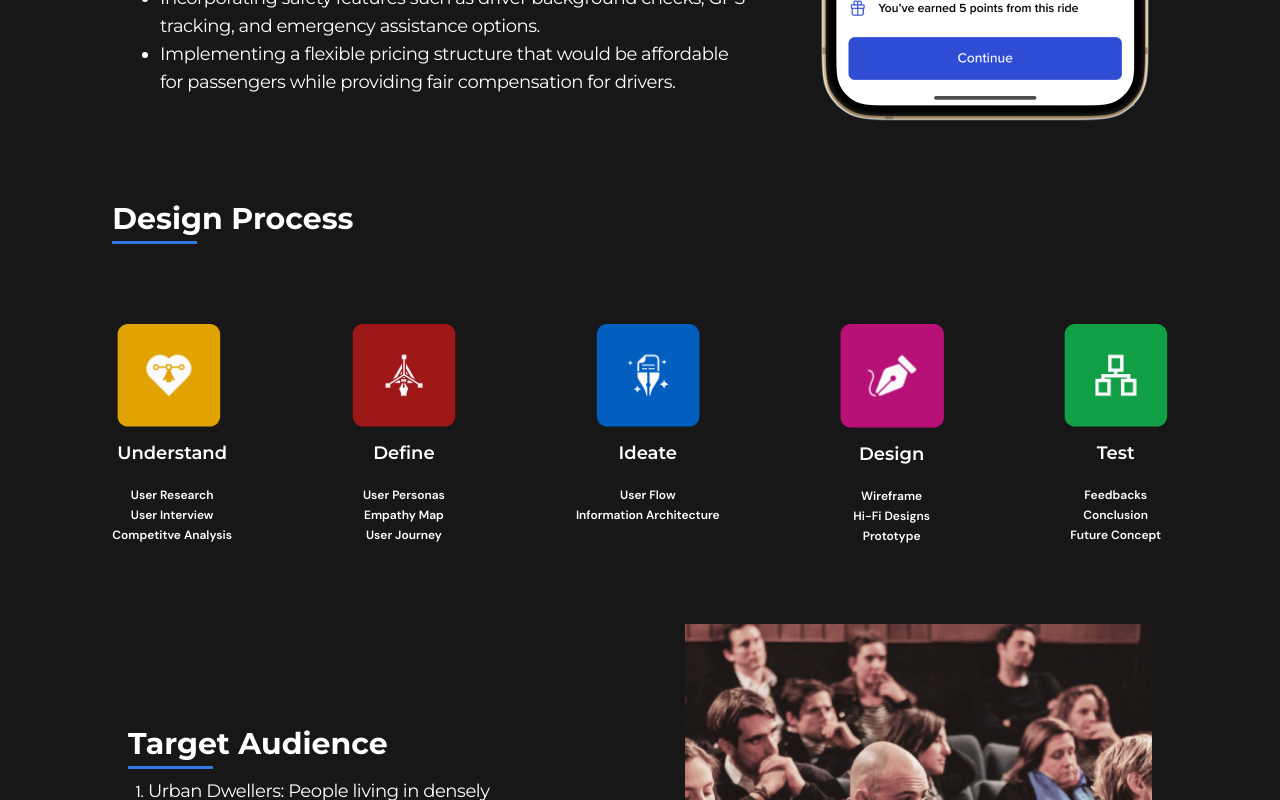
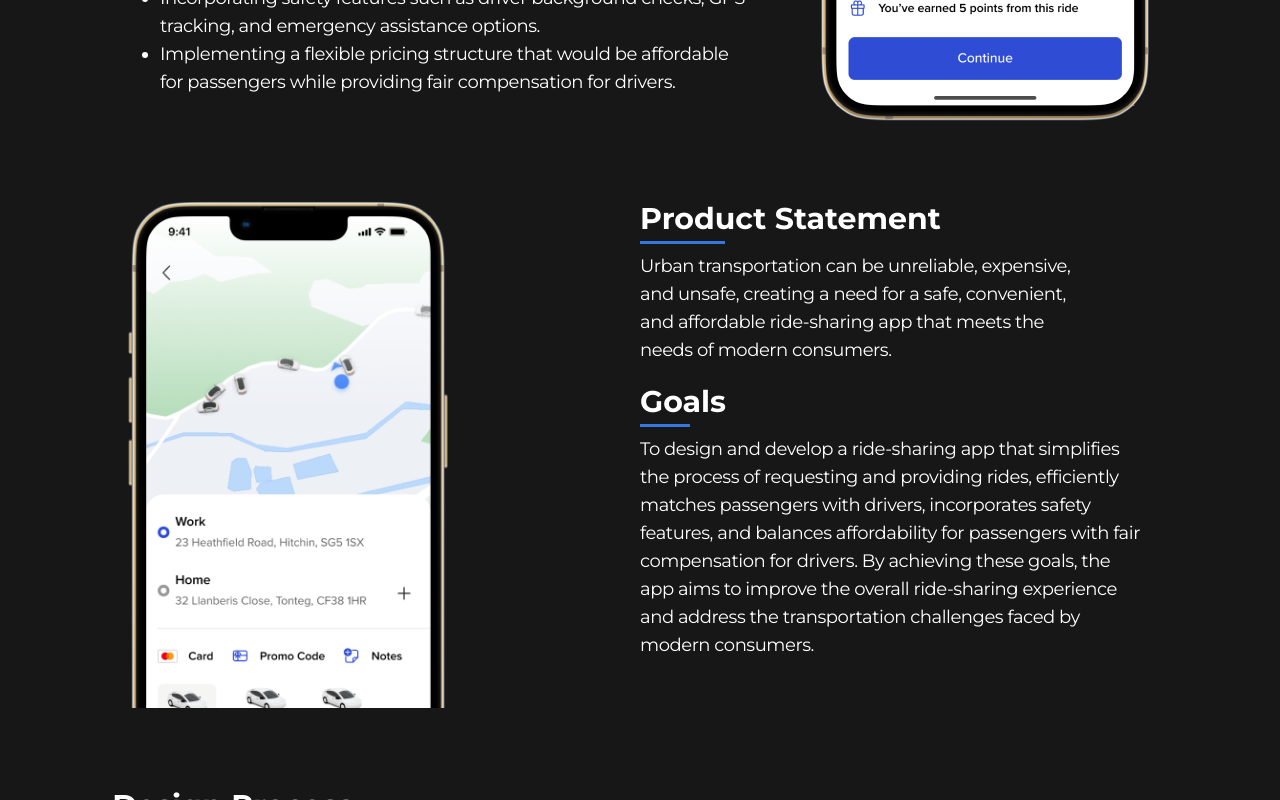
Before and after one commit to VirtuousTechies/musa-daniel, a React (Vite) app in the folder musa-daniel/: page /works/rideEase in a window 1280 px wide. Shown: the part 1660-2460 px from the top of the page. Built offline with nearby package versions, Linux system fonts and the light colour scheme.

Commit message:
Added the product statement/goals section of the ride ease body

```diff
--- a/musa-daniel/src/Components/RideEaseBody.jsx
+++ b/musa-daniel/src/Components/RideEaseBody.jsx
@@ -1,5 +1,5 @@
 import React from 'react'
-import { dotDesign, rideCursor, rideMainOne, rideMainTwo, rideOne, rideTarget, underline } from '../Data'
+import { dotDesign, rideCursor, rideGoal, rideMainOne, rideMainTwo, rideOne, rideTarget, underline } from '../Data'
 import DesignProcess from './DesignProcess'
 import { Heading, TargetAudience } from '.'
 import { rideEaseData, targetAudience } from '../Data/demo'
@@ -57,8 +57,26 @@ export default function RideEaseBody() {
         </div>
         <img src={rideOne} alt="phone-image" className='self-center w-[60%]
         md:w-[12rem] lg:w-full' />
-      </section>
-    <section></section>
+    </section>
+    <section className='flex flex-col space-y-10 md:space-y-0 md:flex-row md:justify-between
+    mx-5 md:mx-0 mt-20 md:w-[90%] xl:w-[80%]'>
+        <img src={rideGoal} alt="phone-image" className='self-center w-[60%]
+        md:w-[12rem] lg:w-[20rem]' />
+        <div className='flex flex-col space-y-5 w-[50%]'>
+          <div className='flex flex-col space-y-2'>
+            <Heading text={'Product Statement'}/>
+            <p className='text-center md:text-start font-three font-normal tracking-tight
+            leading-6 text-base md:text-lg md:w-[88%]'>
+            {rideEaseData.productStatement}</p>
+          </div>
+          <div className='flex flex-col space-y-2'>
+            <Heading text={'Goals'} width={true}/>
+            <p className='text-center md:text-start font-three font-normal tracking-tight
+            leading-6 text-base md:text-lg md:w-[98%]'>
+            {rideEaseData.goals}</p>
+          </div>
+        </div>
+    </section>
     <DesignProcess />
     <TargetAudience ride={true} img={rideTarget} data={targetAudience.rideEase} />
     <section></section>
--- a/musa-daniel/src/Data/index.jsx
+++ b/musa-daniel/src/Data/index.jsx
@@ -28,6 +28,7 @@ export {default as underline} from './images/ride-ease/underline.png'
 export {default as rideCursor} from './images/ride-ease/ride-ease-cursor.png'
 export {default as rideTarget} from './images/ride-ease/target-audience.png'
 export {default as rideOne} from './images/ride-ease/ride-ease-one.png'
+export {default as rideGoal} from './images/ride-ease/ride-goal.png'
 
 export {default as adBlockerMainOne} from './images/ad-blocker/ad-blocker-main-one.png'
 export {default as adBlockerMainTwo} from './images/ad-blocker/ad-blocker-main-two.png'
```
Also changed, not shown: musa-daniel/src/Data/images/ride-ease/ride-goal.png (added).
